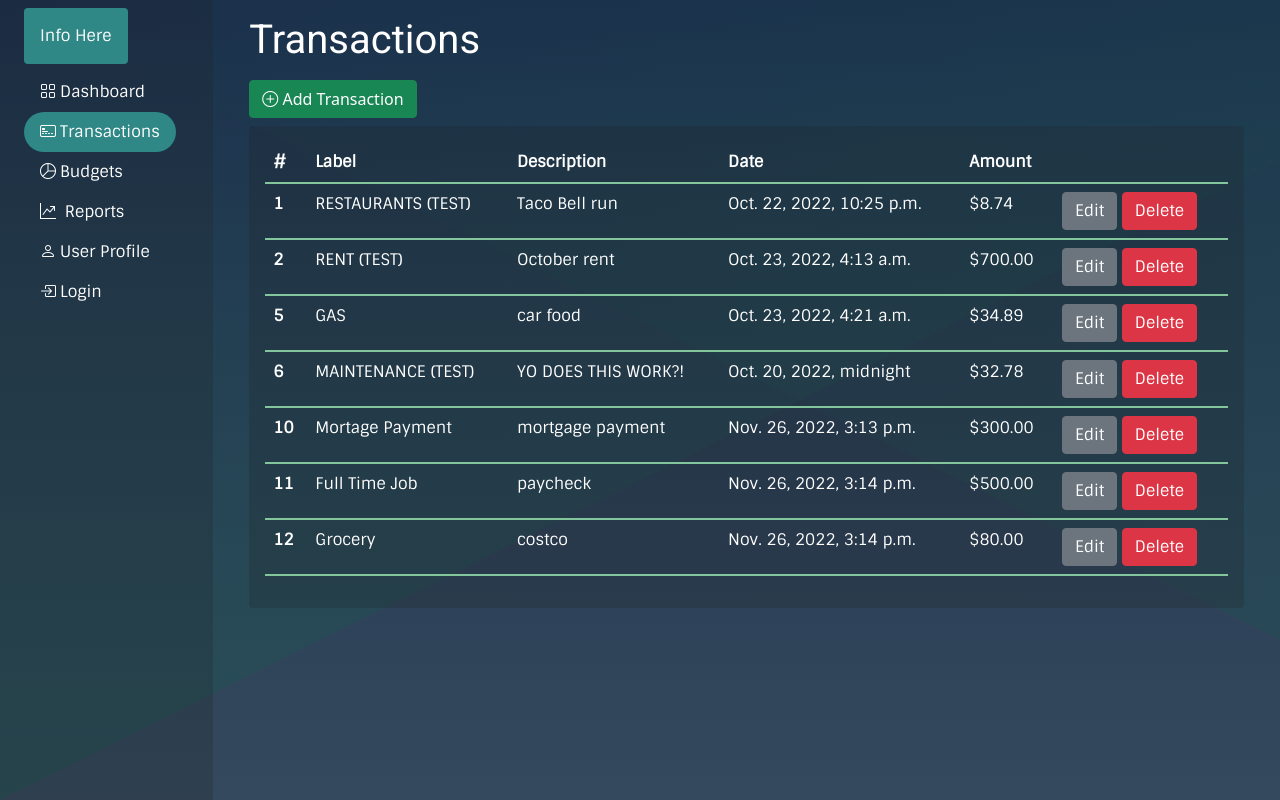
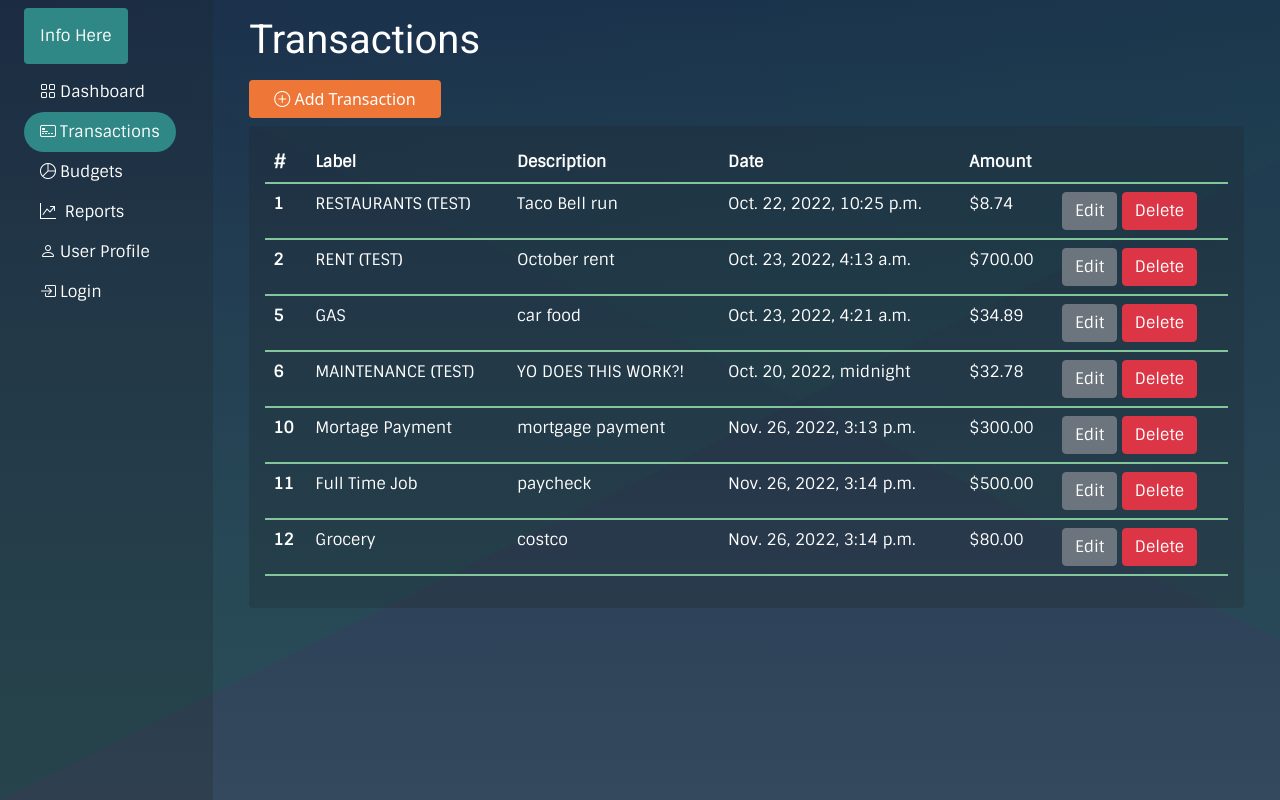
Before and after one commit to tkashi137/WEB4350_Capstone, a Django app: page /budget/transactions/ in a window 1280 px wide. Run offline with Django 4.2, Linux system fonts and the light colour scheme; data comes from the database, SQL or seed files in the repository; some libraries are stand-ins or nearby versions.

Commit message:
Table fix

```diff
--- a/budget/static/budget/custom.css
+++ b/budget/static/budget/custom.css
@@ -39,6 +39,15 @@
 
 .card {
     border: none;
+}
+
+.btn-transaction {
+    background-color: #EE7738;
+}
+
+
+.btn-transaction:hover {
+    background-color: #d66b32;
 }
 
 .expense-one {
--- a/budget/templates/budget/transactions.html
+++ b/budget/templates/budget/transactions.html
@@ -9,12 +9,14 @@
                 </div>
             </div>
             <div class="row mt-2">
-        <div class="col-md-3 pb-2">
-            <a class="btn btn-success" href="{% url 'create_transaction' %}" role="button"><i class="bi bi-plus-circle text-white"></i> Add Transaction</a>
+                <div class="col-sm-3 pb-2">
+                    <a href="{% url 'create_transaction' %}" class="btn btn-transaction px-4 me-md-2 text-white"><i
+                            class="bi bi-plus-circle text-white"></i> Add Transaction</a>
                 </div>
                 <div class="col-md-12">
                     <div class="card text-white bg-dark h-100 bg-opacity-25">
                         <div class="card-body">
+                            <div class="table-responsive">
                                 <table class="table">
                                     <thead>
                                     <tr>
@@ -36,14 +38,17 @@
                                             <td>${{ transaction.amount }}</td>
                                             <td>
                                                 <a class="btn btn-secondary"
-                                            href="{% url 'update_transaction' transaction.id %}" role="button">Edit</a>
-                                        <a class="btn btn-danger" href="{% url 'delete_transaction' transaction.id %}"
+                                                   href="{% url 'update_transaction' transaction.id %}"
+                                                   role="button">Edit</a>
+                                                <a class="btn btn-danger"
+                                                   href="{% url 'delete_transaction' transaction.id %}"
                                                    role="button">Delete</a>
                                             </td>
                                         </tr>
                                     {% endfor %}
                                     </tbody>
                                 </table>
+                            </div>
 
                             {% for transaction in transactions_list %}
 
```
Lines whose indentation alone changed are shown as unchanged.
